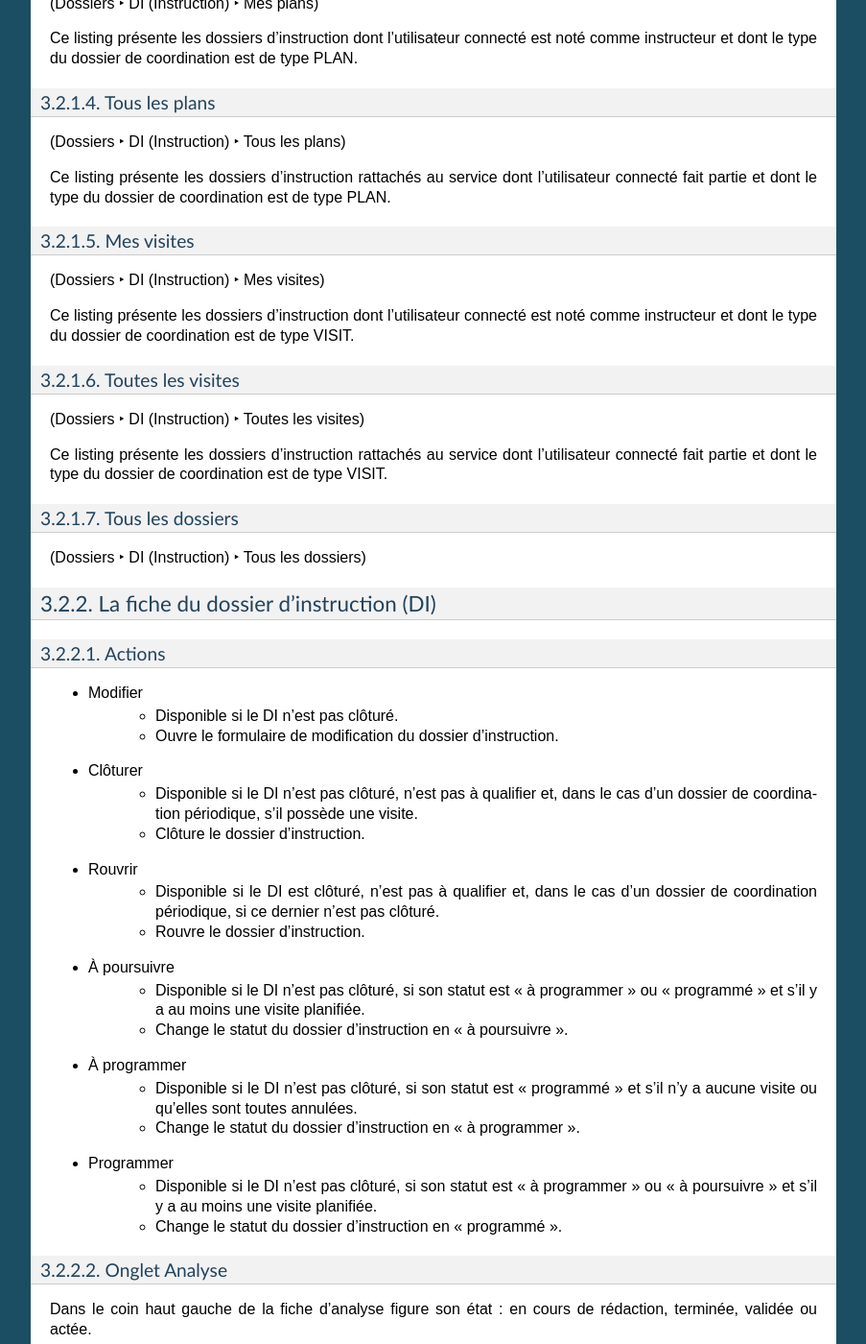
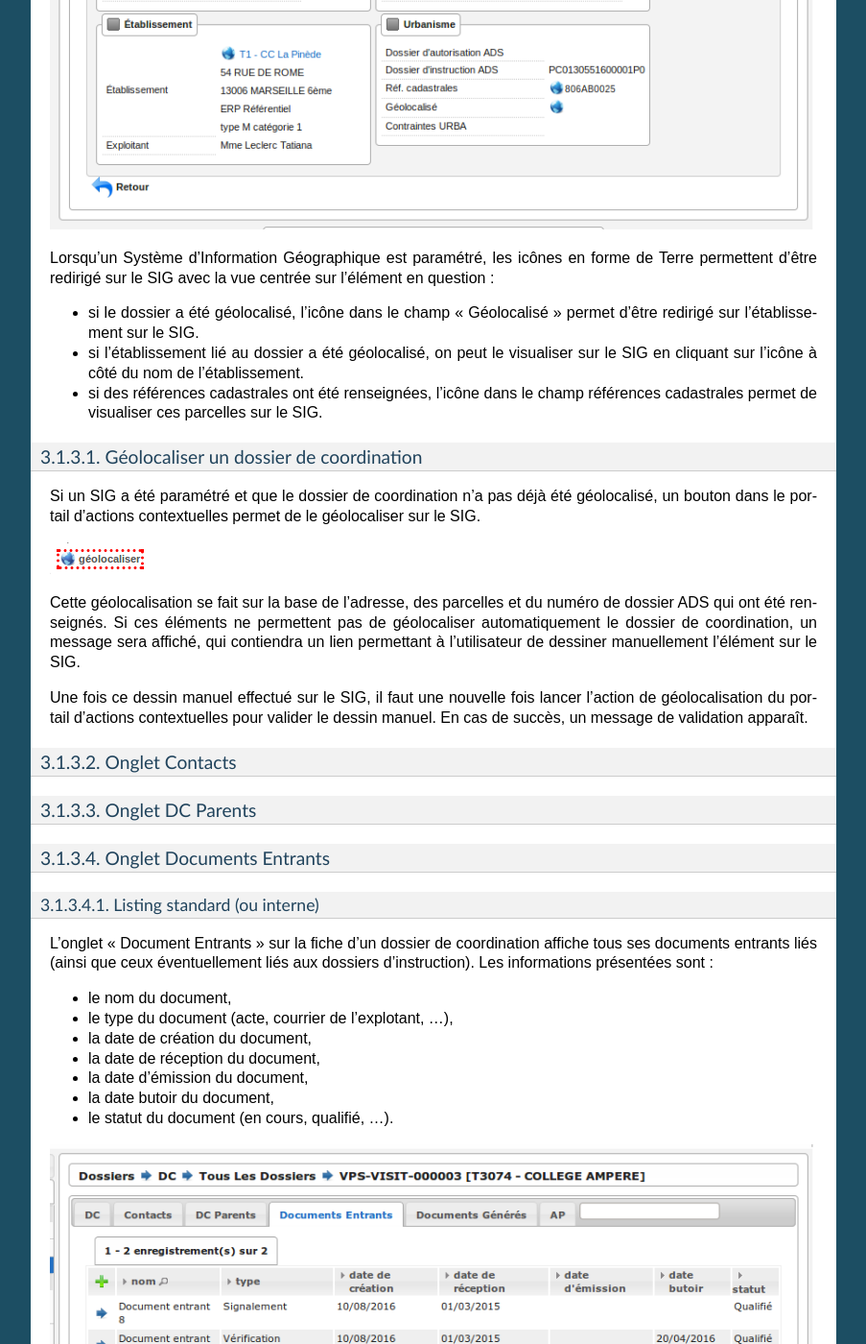
Before and after one commit to jcerini/openaria-documentation, a Sphinx documentation site: the page built from source/manuel_utilisateur/dossiers/index.rst, in a window 1280 px wide and 1400 px high, scrolled down 4492 px. Shown: the whole window at 96% size, without its empty margins (198-1101 px from the left). Built offline with Sphinx 7.4.7, drawn with Linux system fonts in a browser that asks for light colours; some of the changed text lies outside the part shown.

Commit message:
Ajout de la documentation sur les fonctionnalités de géolocalisation et de redirection vers le SIG

```diff
--- a/source/manuel_utilisateur/dossiers/index.rst
+++ b/source/manuel_utilisateur/dossiers/index.rst
@@ -38,6 +38,11 @@ Tous les dossiers
 
 Ce listing présente tous les dossiers de coordination.
 
+Lorsqu'un Système d'Information Géographique est paramétré, l'icône en forme de Terre au-dessus du tableau permet d'être redirigé vers le SIG et de consulter la sélection actuelle de dossiers de coordination. S'il n'y a pas eu de recherche avancée, le bouton redirige vers la couche des dossiers de coordination sur le SIG.
+
+Les icônes en forme de Terre de chaque ligne du tableau permettent d'être redirigé sur le SIG avec la vue centrée sur le dossier de coordination correspondant à cette ligne.
+
+.. image:: dossier_coordination-listing.png
 
 Ajouter un nouveau DC
 ---------------------
@@ -59,6 +64,25 @@ La case à cocher "À qualifier" définit si un dossier doit être qualifié ou
 
 La fiche du dossier de coordination (DC)
 ----------------------------------------
+
+.. image:: dossier_coordination-fiche.png
+
+Lorsqu'un Système d'Information Géographique est paramétré, les icônes en forme de Terre permettent d'être redirigé sur le SIG avec la vue centrée sur l'élément en question :
+
+- si le dossier a été géolocalisé, l'icône dans le champ "Géolocalisé" permet d'être redirigé sur l'établissement sur le SIG.
+- si l'établissement lié au dossier a été géolocalisé, on peut le visualiser sur le SIG en cliquant sur l'icône à côté du nom de l'établissement.
+- si des références cadastrales ont été renseignées, l'icône dans le champ références cadastrales permet de visualiser ces parcelles sur le SIG.
+
+Géolocaliser un dossier de coordination
+#######################################
+
+Si un SIG a été paramétré et que le dossier de coordination n'a pas déjà été géolocalisé, un bouton dans le portail d'actions contextuelles permet de le géolocaliser sur le SIG.
+
+.. image:: dossier_coordination-action-geocoder-link.png
+
+Cette géolocalisation se fait sur la base de l'adresse, des parcelles et du numéro de dossier ADS qui ont été renseignés. Si ces éléments ne permettent pas de géolocaliser automatiquement le dossier de coordination, un message sera affiché, qui contiendra un lien permettant à l'utilisateur de dessiner manuellement l'élément sur le SIG.
+
+Une fois ce dessin manuel effectué sur le SIG, il faut une nouvelle fois lancer l'action de géolocalisation du portail d'actions contextuelles pour valider le dessin manuel. En cas de succès, un message de validation apparaît.
 
 Onglet Contacts
 ###############
@@ -162,10 +186,16 @@ Tous les dossiers
 
 (:menuselection:`Dossiers --> DI (Instruction) --> Tous les dossiers`)
 
+Lorsqu'un Système d'Information Géographique est paramétré, les icônes en forme de Terre de chaque ligne du tableau permettent d'être redirigé sur le SIG avec la vue centrée sur le dossier de coordination lié à ce dossier d'instruction.
+
+.. image:: dossier_instruction-listing.png
 
 La fiche du dossier d'instruction (DI)
 --------------------------------------
 
+Lorsqu'un Système d'Information Géographique est paramétré et que le dossier de coordination lié à ce dossier d'instruction a été géolocalisé, l'icône en forme de Terre permet d'être redirigé sur le SIG avec la vue centrée sur le dossier de coordination lié.
+
+.. image:: dossier_instruction-fiche.png
 
 Actions
 #######
```
Also changed, not shown: source/manuel_utilisateur/etablissements/index.rst (+27 -0 lines), source/manuel_utilisateur/dossiers/dossier_coordination-action-geocoder-link.png (added), source/manuel_utilisateur/dossiers/dossier_coordination-fiche.png (added), source/manuel_utilisateur/dossiers/dossier_coordination-listing.png (added), source/manuel_utilisateur/dossiers/dossier_instruction-fiche.png (added), source/manuel_utilisateur/dossiers/dossier_instruction-listing.png (added), source/manuel_utilisateur/etablissements/etablissement-action-geocoder-fail.png (added), source/manuel_utilisateur/etablissements/etablissement-action-geocoder-link.png (added), source/manuel_utilisateur/etablissements/etablissement-action-geocoder-success.png (added), source/manuel_utilisateur/etablissements/etablissement-fiche.png, source/manuel_utilisateur/etablissements/etablissement-listing-search.png, source/manuel_utilisateur/etablissements/etablissement-ua-listing.png, source/manuel_utilisateur/etablissements/etablissement-ua-view.png, source/manuel_utilisateur/etablissements/etablissement_tous-listing.png.
